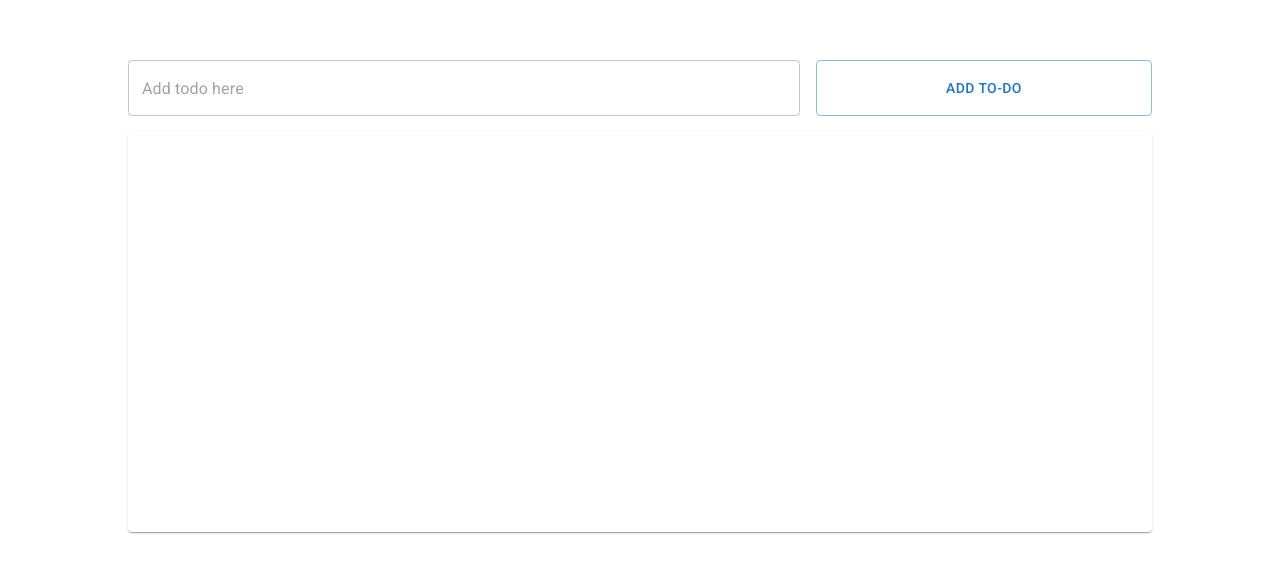
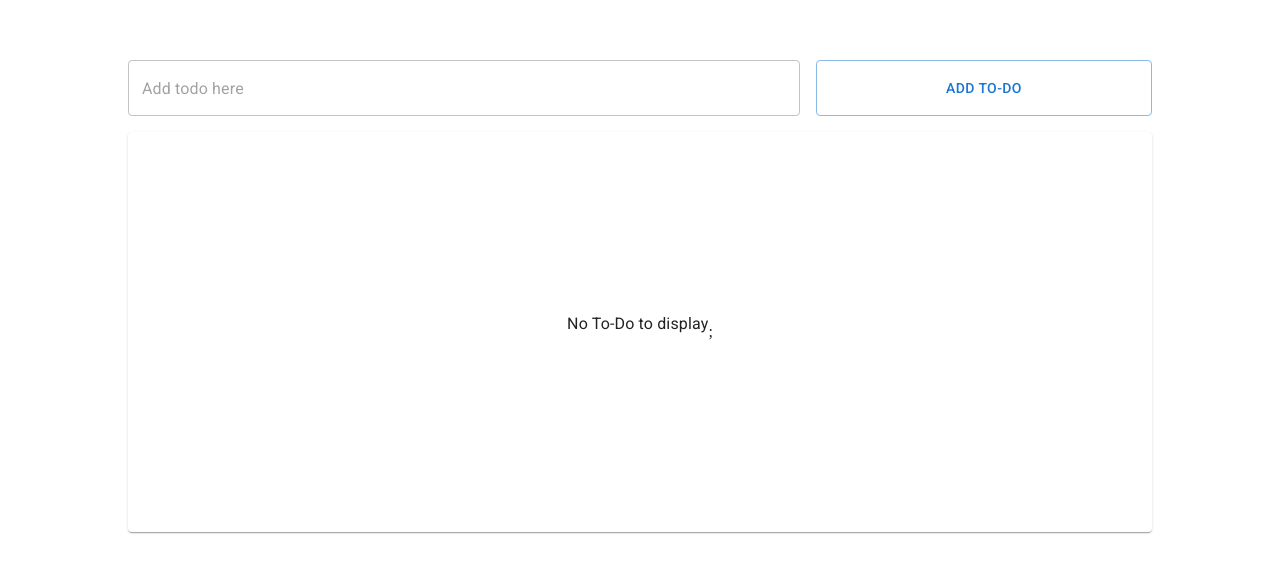
Before and after one commit to sohil37/toDoApp, a React (Vite) app: page / in a window 1280 px wide. Shown: the part 104-676 px from the top of the page. Built offline with nearby package versions, Linux system fonts and the light colour scheme.

Commit message:
code cleanup and css improvement

```diff
--- a/src/AddToDo.jsx
+++ b/src/AddToDo.jsx
@@ -1,7 +1,7 @@
 import { Component } from "react";
 import "./stylesheets/AddToDo.css";
-import TextField from "@mui/material/TextField";
-import Button from "@mui/material/Button";
+import { TextField, Button } from "@mui/material";
+import { StyledEngineProvider } from "@mui/material/styles";
 
 class AddToDo extends Component {
   constructor(props) {
@@ -30,17 +30,22 @@ class AddToDo extends Component {
   // Function to render AddToDo Component
   render = () => {
     return (
+      <StyledEngineProvider>
         <form className="AddToDo" onSubmit={this.submitForm}>
           <TextField
             type="text"
             value={this.state.formInput}
             onChange={this.handleFormInput}
             placeholder="Add todo here"
+            className="todo-textfield"
+            multiline
+            maxRows={4}
           />
           <Button type="submit" variant="outlined">
             Add To-Do
           </Button>
         </form>
+      </StyledEngineProvider>
     );
   };
 }
--- a/src/EditDialog.jsx
+++ b/src/EditDialog.jsx
@@ -1,9 +1,13 @@
 import React, { Component } from "react";
-import Dialog from "@mui/material/Dialog";
-import DialogContent from "@mui/material/DialogContent";
-import TextField from "@mui/material/TextField";
-import Button from "@mui/material/Button";
-import DialogActions from "@mui/material/DialogActions";
+import {
+  Dialog,
+  DialogContent,
+  TextField,
+  Button,
+  DialogActions,
+} from "@mui/material";
+import "./stylesheets/EditDialog.css";
+import { StyledEngineProvider } from "@mui/material/styles";
 
 class EditDialog extends Component {
   constructor(props) {
@@ -39,16 +43,20 @@ class EditDialog extends Component {
   // Function to render EditDialog Component
   render() {
     return (
-      <>
+      <StyledEngineProvider>
         <Dialog
           open={this.props.editDialogProps.openDialog}
-          disableEscapeKeyDown>
+          disableEscapeKeyDown
+          maxWidth={false}
+          className="EditDialog">
           <DialogContent>
             <TextField
               type="text"
               value={this.state.editedToDo}
               onChange={this.handleEdit}
               fullWidth
+              multiline
+              maxRows={4}
             />
           </DialogContent>
           <DialogActions>
@@ -64,7 +72,7 @@ class EditDialog extends Component {
             </Button>
           </DialogActions>
         </Dialog>
-      </>
+      </StyledEngineProvider>
     );
   }
 }
--- a/src/ShowAllToDo.jsx
+++ b/src/ShowAllToDo.jsx
@@ -1,11 +1,16 @@
 import { Component } from "react";
 import "./stylesheets/ShowAllToDo.css";
-import List from "@mui/material/List";
-import ListItem from "@mui/material/ListItem";
-import ListItemText from "@mui/material/ListItemText";
-import Divider from "@mui/material/Divider";
-import { Paper, Box } from "@mui/material";
-import IconButton from "@mui/material/IconButton";
+import {
+  Paper,
+  Box,
+  List,
+  ListItem,
+  ListItemText,
+  ListItemIcon,
+  Divider,
+  IconButton,
+  Typography,
+} from "@mui/material";
 import DeleteIcon from "@mui/icons-material/Delete";
 import EditIcon from "@mui/icons-material/Edit";
 import EditDialog from "./EditDialog";
@@ -47,13 +52,14 @@ class ShowAllToDo extends Component {
     return (
       <>
         <Paper className="ShowAllToDo">
+          {this.props.toDos.length > 0 ? (
             <List>
               {this.props.toDos.map((elem, index) => {
                 return (
                   <Box key={index}>
-                  <ListItem
-                    secondaryAction={
-                      <>
+                    <ListItem>
+                      <ListItemText>{elem}</ListItemText>
+                      <ListItemIcon>
                         <IconButton
                           edge="end"
                           aria-label="delete"
@@ -70,15 +76,18 @@ class ShowAllToDo extends Component {
                           }}>
                           <DeleteIcon />
                         </IconButton>
-                      </>
-                    }>
-                    <ListItemText>{elem}</ListItemText>
+                      </ListItemIcon>
                     </ListItem>
                     <Divider />
                   </Box>
                 );
               })}
             </List>
+          ) : (
+            <Box className="no-to-do-msg">
+              <Typography paragraph={true}>No To-Do to display</Typography>;
+            </Box>
+          )}
         </Paper>
         {this.state.editDialogProps.openDialog === true ? (
           <EditDialog
--- a/src/stylesheets/AddToDo.css
+++ b/src/stylesheets/AddToDo.css
@@ -4,3 +4,6 @@
   gap: 1rem;
   align-items: stretch;
 }
+.MuiOutlinedInput-root {
+  height: 100%;
+}
--- /dev/null
+++ b/src/stylesheets/EditDialog.css
@@ -0,0 +1,3 @@
+.MuiDialog-paper {
+  width: 80vw;
+}
--- a/src/stylesheets/ShowAllToDo.css
+++ b/src/stylesheets/ShowAllToDo.css
@@ -2,3 +2,9 @@
   height: 50vh;
   overflow: auto;
 }
+.no-to-do-msg {
+  height: 100%;
+  display: flex;
+  align-items: center;
+  justify-content: center;
+}
```
Lines whose indentation alone changed are shown as unchanged.
